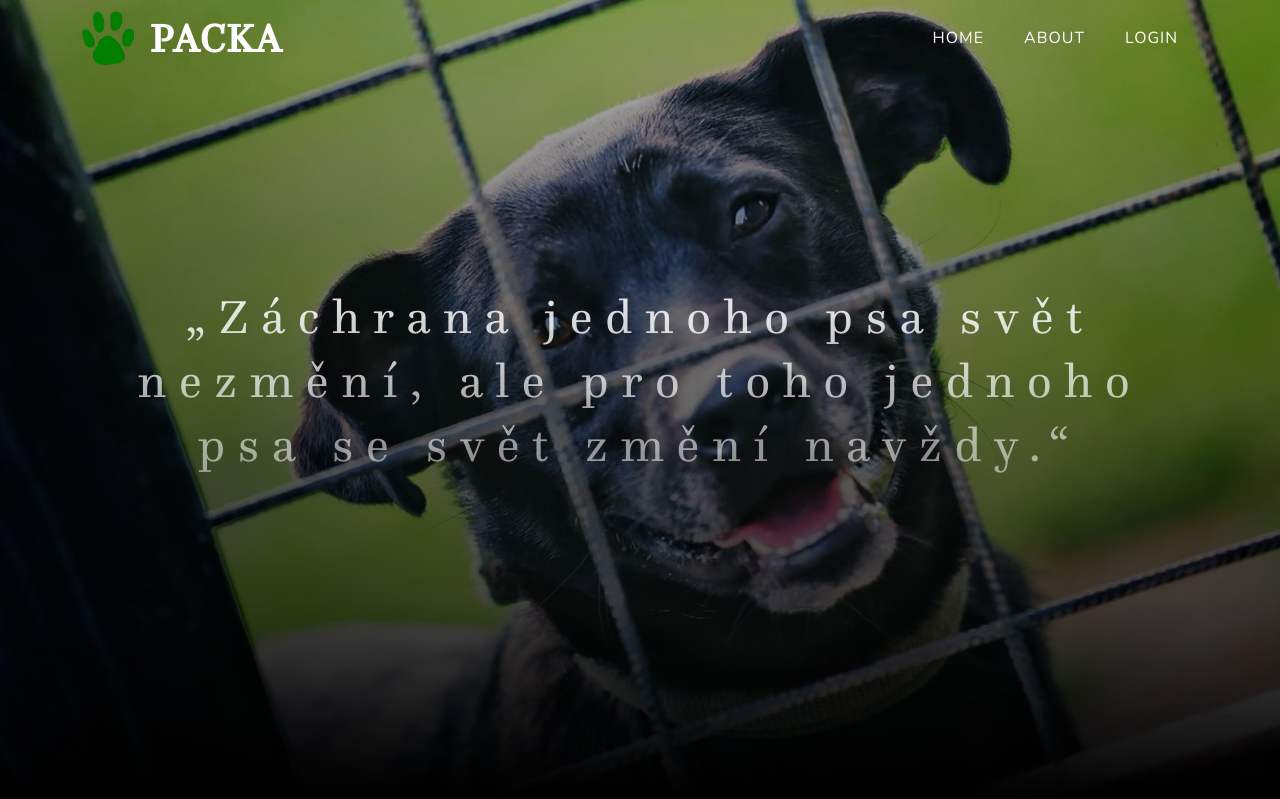
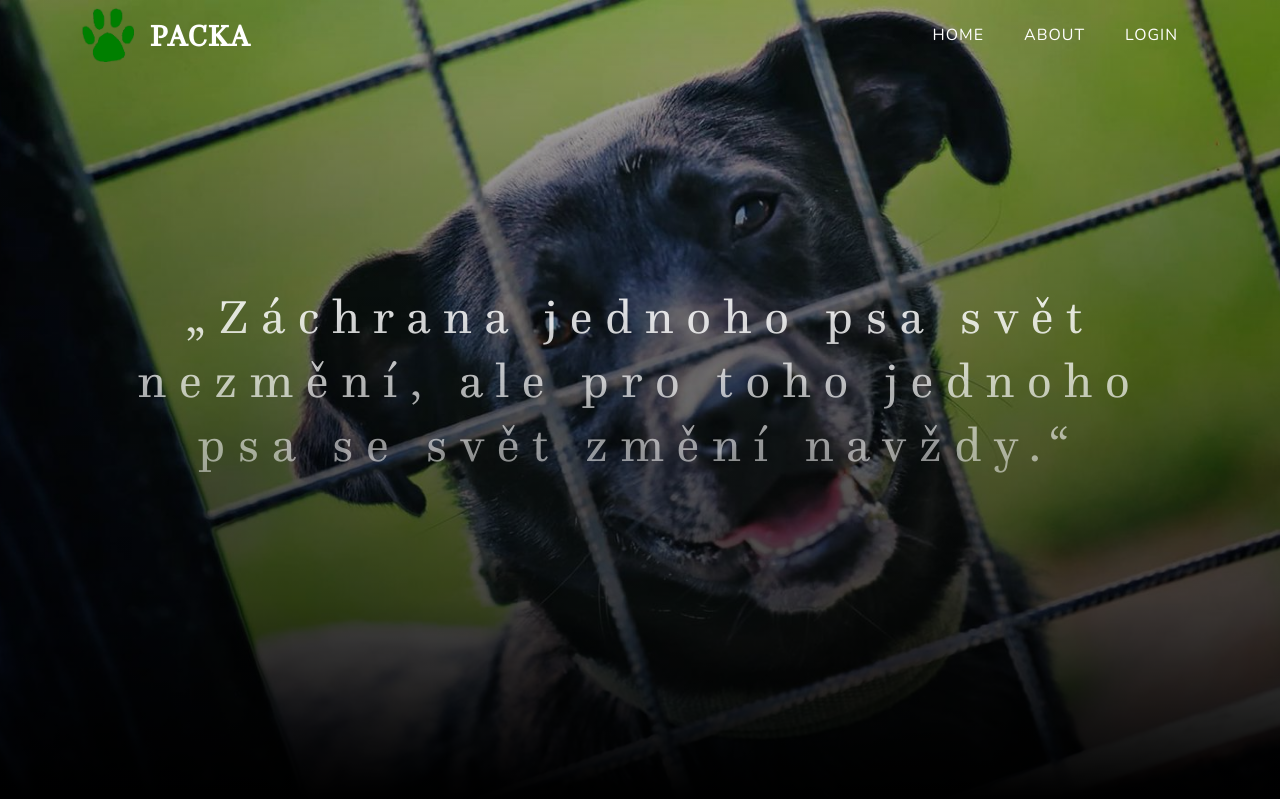
Before and after one commit to MoZZrello/IIS-Project-2022, a Django app: page / in a window 1280 px wide. Shown: the top 799 px of the page. Run offline with Django 4.2, Linux system fonts and the light colour scheme; some libraries are stand-ins or nearby versions; some web fonts are replaced.

Commit message:
Logout changes

```diff
--- a/src/IISapp/templates/navbar.html
+++ b/src/IISapp/templates/navbar.html
@@ -8,7 +8,7 @@
 <nav class="navbar navbar-expand-lg hs-bg-secondary text-uppercase fixed-top" id="mainNav">
     <div class="container">
         <img class="navbar-brand" src="{% static 'theme/assets/logo_packa.png' %}" alt=" " style="height:70px;">
-        <a class="navbar-brand" href="{{ index_url }}" style="font-size: 40px;">Packa</a>
+        <a class="navbar-brand" href="{{ index_url }}" style="font-size: 30px;">Packa</a>
         <button class="navbar-toggler text-uppercase font-weight-bold hs-bg-primary text-white rounded" type="button" data-bs-toggle="collapse" data-bs-target="#navbarResponsive" aria-controls="navbarResponsive" aria-expanded="false" aria-label="Toggle navigation">
             Menu
             <i class="fas fa-bars"></i>
--- a/src/IISapp/views.py
+++ b/src/IISapp/views.py
@@ -45,7 +45,7 @@ def login_page(request):
 
 def logout_user(request):
     logout(request)
-    return redirect('login')
+    return redirect('index')
 
 
 @unauthenticated_user
```
